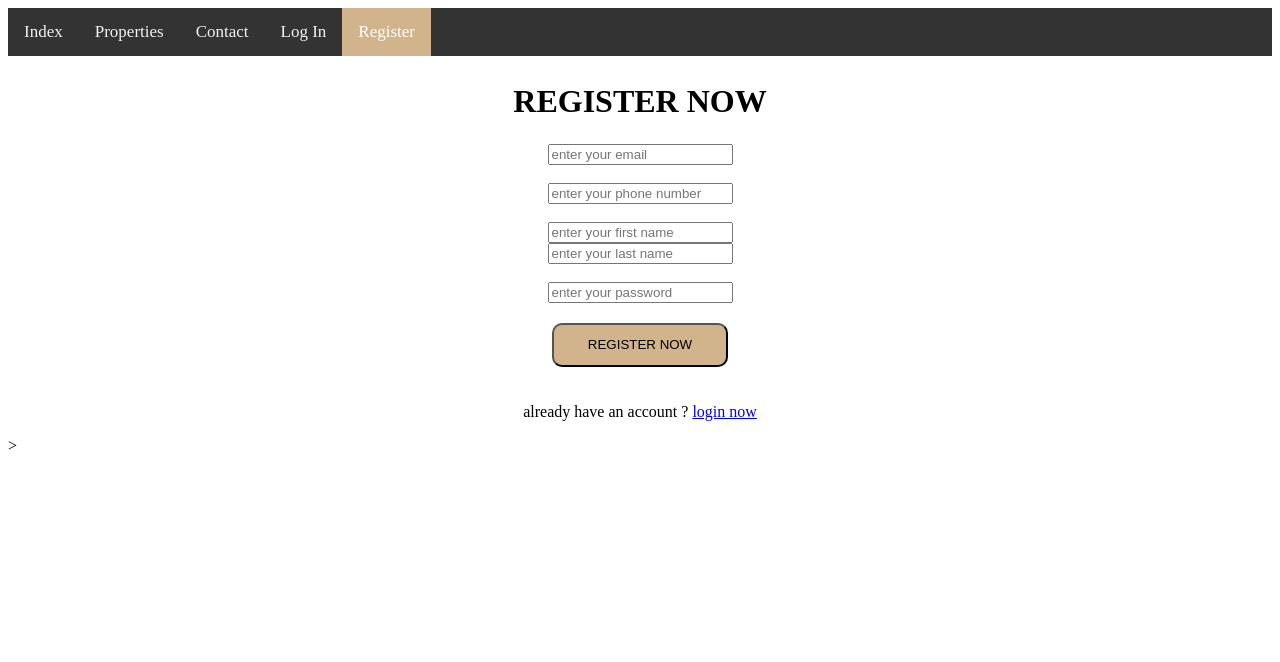
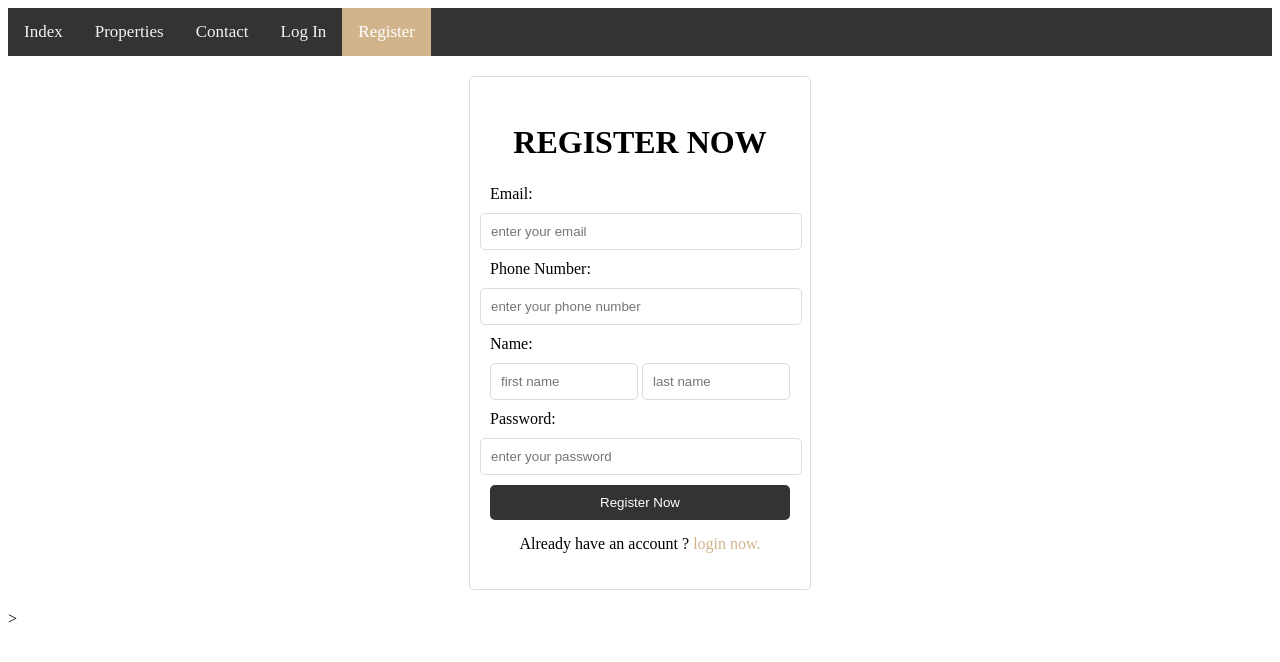
Before and after one commit to albe-martin/Cozy-rentals, a PHP site: page /Rental-Project/register.php in a window 1280 px wide. Shown: the top 662 px of the page. Run offline with PHP 8.4, Linux system fonts and the light colour scheme.

Commit message:
login and register clean up

```diff
--- a/register.php
+++ b/register.php
@@ -33,12 +33,12 @@
 }
 
 .btn {
-  background-color: tan;
-  color: black;
-  margin: 20px;
-  padding: .8rem 2.5em;
-  text-transform: uppercase;
-  border-radius: 10px;
+  width: 100%;
+  padding: 10px;
+  border: none;
+  border-radius: 5px;
+  background-color: #333;
+  color: #fff;
   cursor: pointer;
 }
 
@@ -60,6 +60,44 @@
    margin: 20px auto;
 }
 
+.register-form{
+    margin: 20px auto;
+    width: 300px;
+    padding: 20px;
+    border: 1px solid #ddd;
+    border-radius: 5px;
+}
+
+.register-form input[type=email], .register-form input[type=phone], .register-form input[type=password] {
+    width: 100%;
+    padding: 10px;
+    margin: 10px -10px;
+    border-radius: 5px;
+    border: 1px solid #ddd;
+}
+
+.register-form input[type=fname], .register-form input[type=lname] {
+    width: 42%;
+    padding: 10px;
+    margin: 10px 0px;
+    border-radius: 5px;
+    border: 1px solid #ddd;
+}
+
+.btn:hover {
+    background-color: #555;
+}
+
+.register-form .login {
+    text-align: center;
+    margin-top: 15px;
+}
+
+.register-form .login a {
+    color: tan;
+    text-decoration: none;
+}
+
 </style>
 
 <head>
@@ -76,8 +114,9 @@
         <a href="login.php">Log In</a>
         <a class="active" href="register.php">Register</a>
     </div>
-    <section class="form-container">
-        <form action="register-check.php" method="post" align=center >
+
+    <section class="register-form">
+        <form action="register-check.php" method="post" >
             <h1 id=title>REGISTER NOW</h1>
             <?php if (isset($_GET['error'])) { ?>
   		        <p class="error"><?php echo $_GET['error']; ?></p>
@@ -85,14 +124,17 @@
             <?php if (isset($_GET['success'])) { ?>
                 <p class="success"><?php echo $_GET['success']; ?></p>
             <?php } ?>
-            <input type="email" name="email" placeholder="enter your email" required> <br> <br>
-            <input type="phone" name="phone" placeholder="enter your phone number" required> <br> <br>
-            <input type="fname" name="fname" placeholder="enter your first name" required> <br>
-            <input type="lname" name="lanme" placeholder="enter your last name" required> <br> <br>
-            <input type="password" name="password" placeholder="enter your password" required> <br>
-            <!-- <button type="submit" class="btn">register now</button> <br> -->
-            <input type="submit" name="submit-btn" value="register now" class="btn"> <br>
-            <p>already have an account ? <a href="login.php">login now</a></p>
+            <label for="email">Email:</label>
+            <input type="email" name="email" placeholder="enter your email" required>
+            <label for="phone">Phone Number:</label>
+            <input type="phone" name="phone" placeholder="enter your phone number" required>
+            <label for="name">Name:</label> <br>
+            <input type="fname" name="fname" placeholder="first name" required>
+            <input type="lname" name="lanme" placeholder="last name" required>
+            <label for="password">Password:</label>
+            <input type="password" name="password" placeholder="enter your password" required>
+            <input type="submit" name="submit-btn" value="Register Now" class="btn">
+            <p class="login">Already have an account ? <a href="login.php" color=tan>login now.</a></p>
         </form>
     </section>
 </body>
```
Also changed, not shown: login.php (+8 -1 lines).
